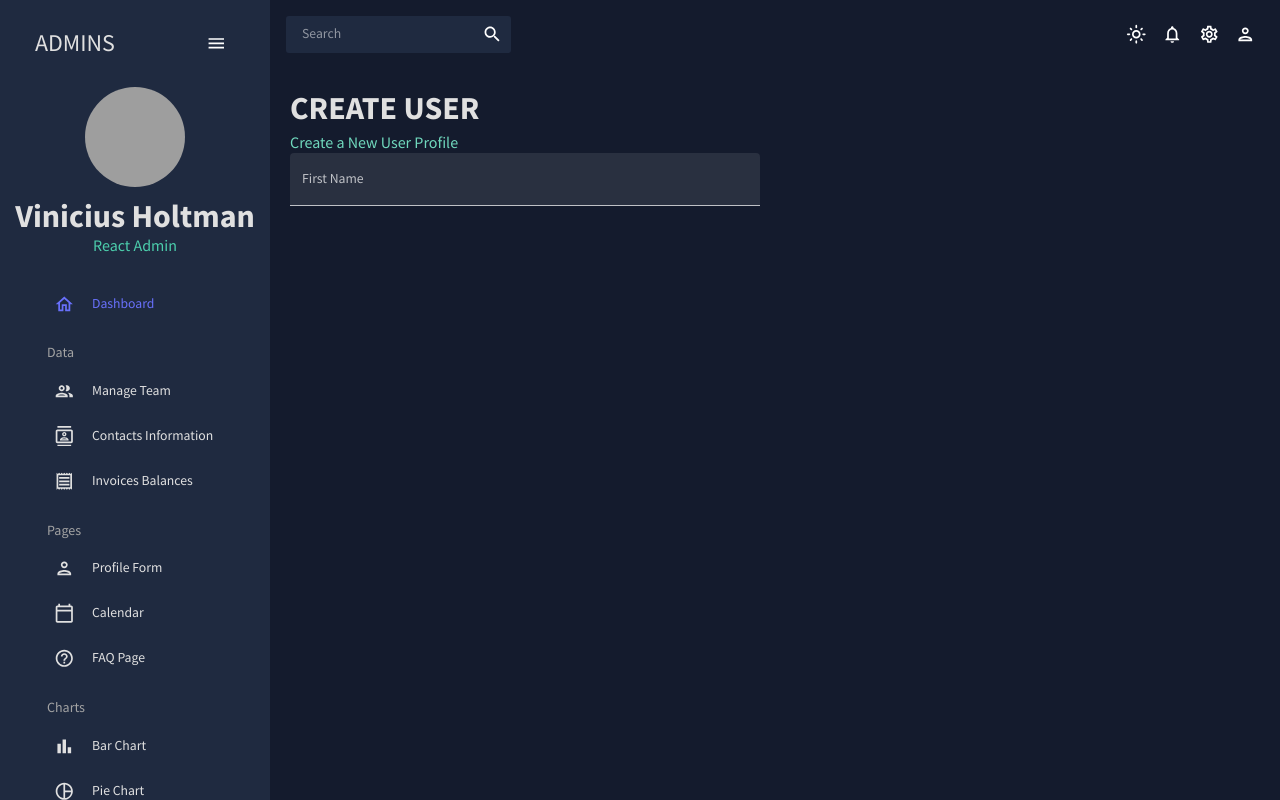
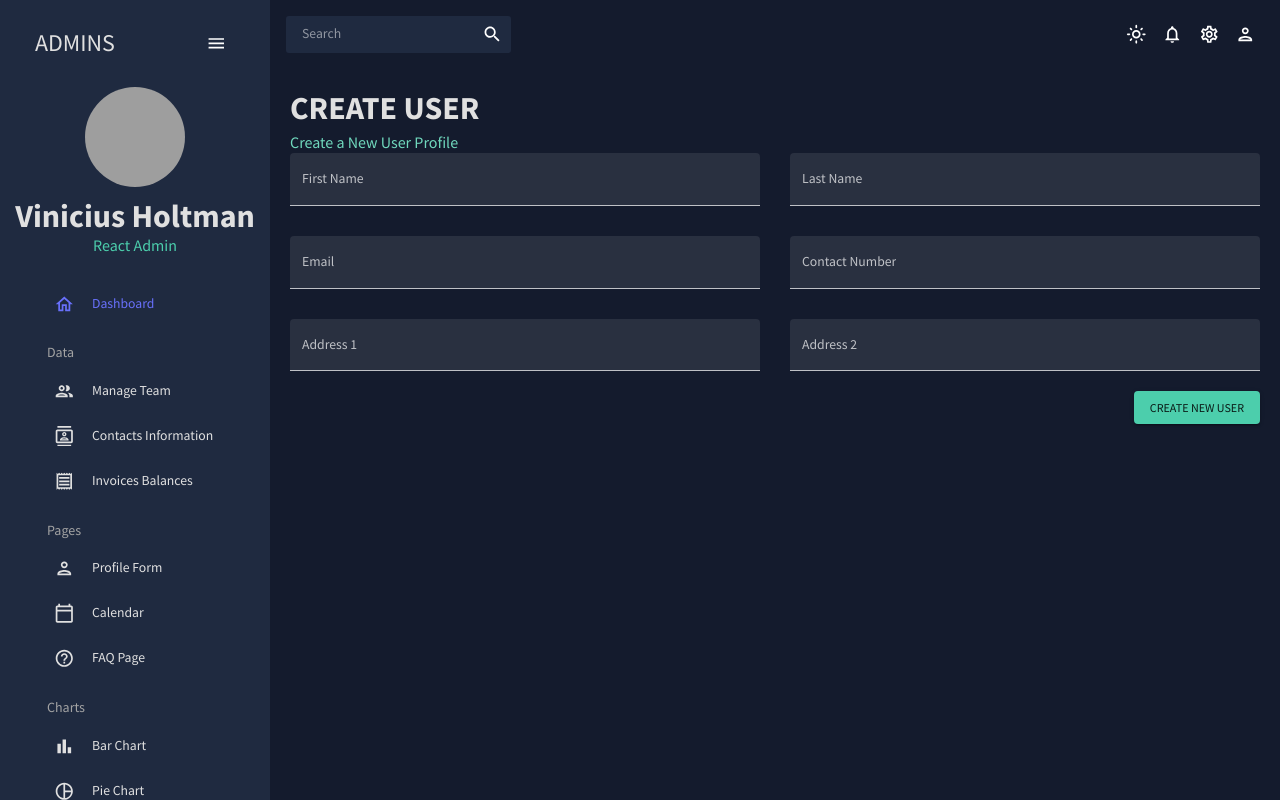
Before and after one commit to Vinicius-Holtman/react-admin, a React (Vite) app: page /form in a window 1280 px wide. Built offline with nearby package versions, Linux system fonts and the light colour scheme; grey boxes are pictures that could not be loaded.

Commit message:
Finished component form

```diff
--- a/src/scenes/Form/index.tsx
+++ b/src/scenes/Form/index.tsx
@@ -1,4 +1,4 @@
-import { Box, TextField, useMediaQuery } from "@mui/material";
+import { Box, Button, TextField, useMediaQuery } from "@mui/material";
 import { Header } from "../../components/Header";
 import { Formik } from "formik";
 import * as yup from "yup"
@@ -65,6 +65,77 @@
                 helperText={touched.firstName && errors.firstName}
                 sx={{ gridColumn: "span 2" }}
               />
+              <TextField
+                fullWidth
+                variant="filled"
+                type="text"
+                label="Last Name"
+                onBlur={handleBlur}
+                onChange={handleChange}
+                value={values.lastName}
+                name="lastName"
+                error={!!touched.lastName && !!errors.lastName}
+                helperText={touched.lastName && errors.lastName}
+                sx={{ gridColumn: "span 2" }}
+              />
+              <TextField
+                fullWidth
+                variant="filled"
+                type="text"
+                label="Email"
+                onBlur={handleBlur}
+                onChange={handleChange}
+                value={values.email}
+                name="email"
+                error={!!touched.email && !!errors.email}
+                helperText={touched.email && errors.email}
+                sx={{ gridColumn: "span 2" }}
+              />
+              <TextField
+                fullWidth
+                variant="filled"
+                type="text"
+                label="Contact Number"
+                onBlur={handleBlur}
+                onChange={handleChange}
+                value={values.contact}
+                name="contact"
+                error={!!touched.contact && !!errors.contact}
+                helperText={touched.contact && errors.contact}
+                sx={{ gridColumn: "span 2" }}
+              />
+              <TextField
+                fullWidth
+                variant="filled"
+                type="text"
+                label="Address 1"
+                onBlur={handleBlur}
+                onChange={handleChange}
+                value={values.address1}
+                name="address1"
+                error={!!touched.address1 && !!errors.address1}
+                helperText={touched.address1 && errors.address1}
+                sx={{ gridColumn: "span 2" }}
+              />
+              <TextField
+                fullWidth
+                variant="filled"
+                type="text"
+                label="Address 2"
+                onBlur={handleBlur}
+                onChange={handleChange}
+                value={values.address2}
+                name="address2"
+                error={!!touched.address2 && !!errors.address2}
+                helperText={touched.address2 && errors.address2}
+                sx={{ gridColumn: "span 2" }}
+              />
+            </Box>
+
+            <Box display="flex" justifyContent="end" mt="20px">
+              <Button type="submit" color="secondary" variant="contained">
+                Create New User
+              </Button>
             </Box>
           </form>
         )}
```
